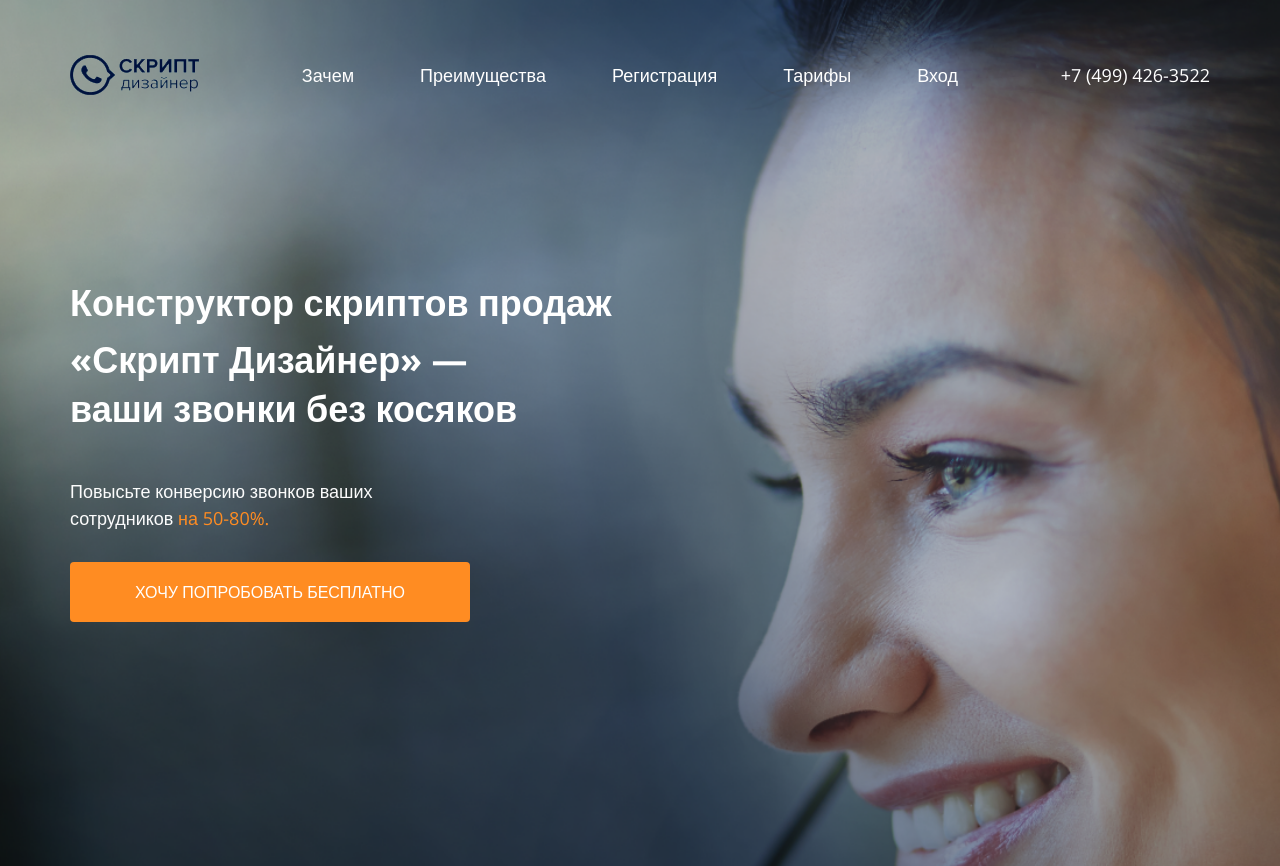
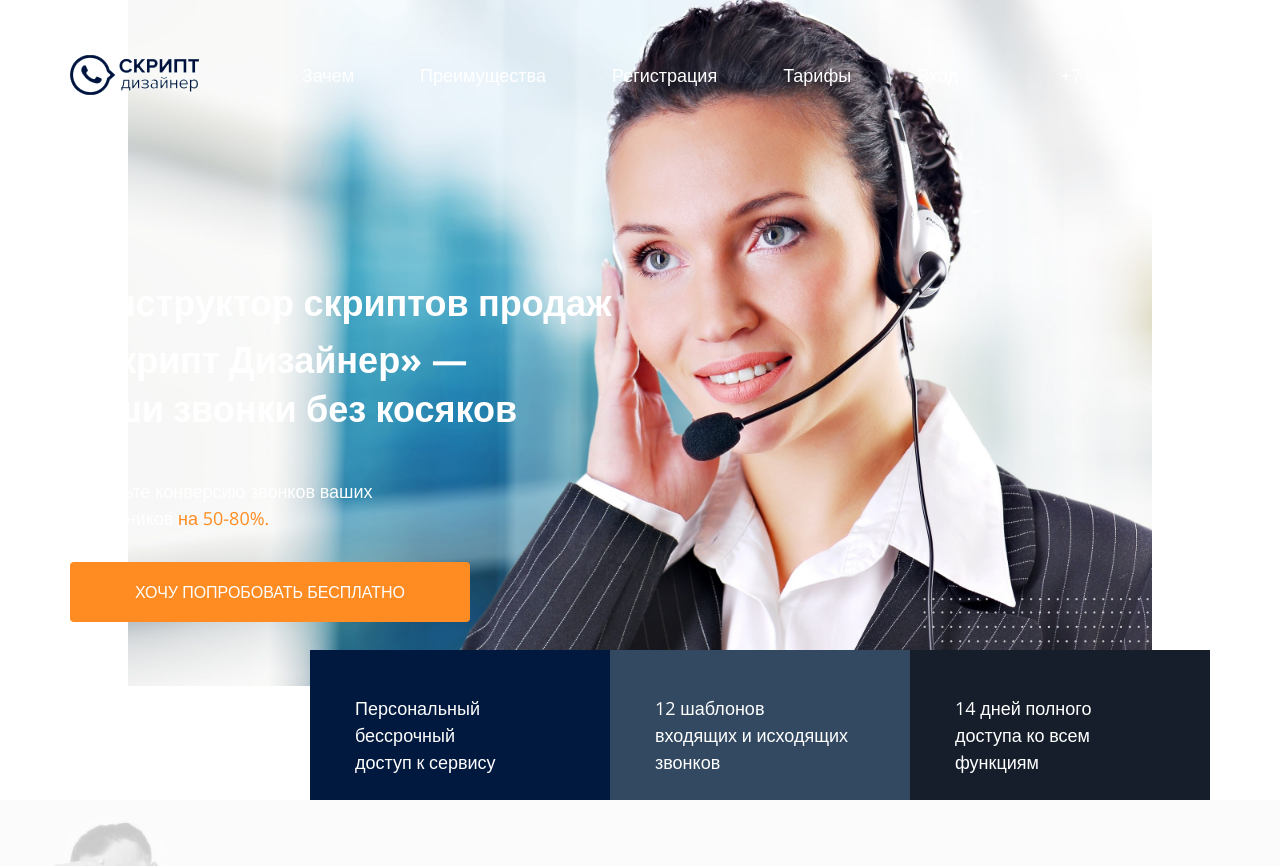
Before and after one commit to brekhov-i/script-dizainer.github.io, a plain HTML site: page index.html in a window 1280 px wide. Shown: the top 866 px of the page. Drawn offline with nearby package versions, Linux system fonts and the light colour scheme.

Commit message:
first commit

```diff
--- a/sass/interface/_header.sass
+++ b/sass/interface/_header.sass
@@ -1,10 +1,10 @@
 .header
     position: relative
-    height: 1350px
-    background: url(../image/header/header-fon.png) no-repeat top
-    background-size: cover
+    height: 100vh
+    background: url(../image/header/header-fon1.jpg) no-repeat top
+    background-size: 80%
     padding-top: 50px
-    max-height: 1350px
+
 
     &-nav
         .navbar
```
Also changed, not shown: css/style.css, image/header/header-fon1.jpg (added), 1 other file.
